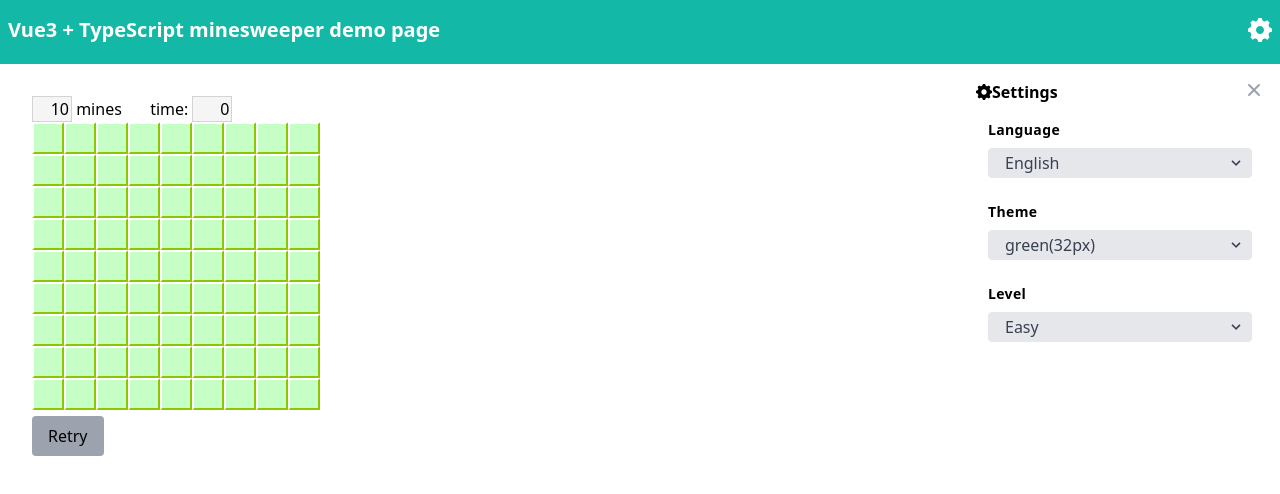
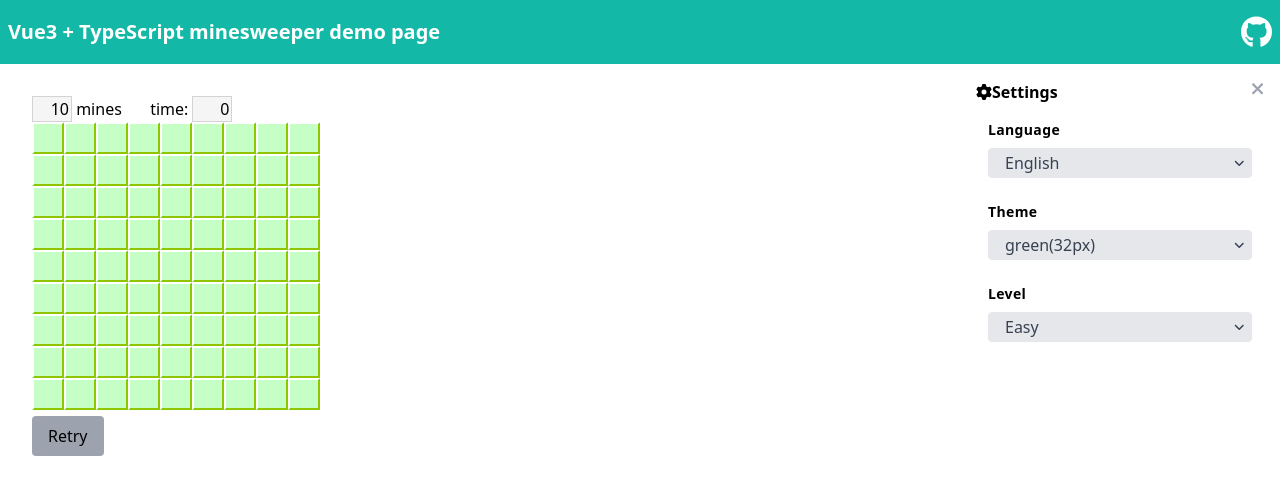
Before and after one commit to nejiko96/vue3-ts-minesweeper, a Vue app: page / in a window 1280 px wide. Both pictures are taken after a click on the button "Settings". Shown: the top 494 px of the page. Built offline with nearby package versions, Linux system fonts and the light colour scheme.

Commit message:
convert svgs to FontAwesome icons

```diff
--- a/src/App.vue
+++ b/src/App.vue
@@ -1,5 +1,6 @@
 <script setup lang="ts">
 import { ref } from 'vue'
+
 import { SettingsType } from '@/types'
 import { useSettingsStore } from '@/stores/settings'
 
@@ -23,54 +24,17 @@ const settingsOpen = ref(false)
         </span>
 
         <button>
-          <svg
-            class="w-6 h-6 fill-current"
-            viewBox="0 0 24 24"
-            xmlns="http://www.w3.org/2000/svg"
-          >
-            <path
-              d="
-                  M24 13.616
-                  v-3.232
-                  c-1.651-.587-2.694-.752-3.219-2.019
-                  v-.001
-                  c-.527-1.271.1-2.134.847-3.707
-                  l-2.285-2.285
-                  c-1.561.742-2.433 1.375-3.707.847
-                  h-.001
-                  c-1.269-.526-1.435-1.576-2.019-3.219
-                  h-3.232
-                  c-.582 1.635-.749 2.692-2.019 3.219
-                  h-.001
-                  c-1.271.528-2.132-.098-3.707-.847
-                  l-2.285 2.285
-                  c.745 1.568 1.375 2.434.847 3.707-.527 1.271-1.584 1.438-3.219 2.02
-                  v3.232
-                  c1.632.58 2.692.749 3.219 2.019.53 1.282-.114 2.166-.847 3.707
-                  l2.285 2.286c1.562-.743 2.434-1.375 3.707-.847
-                  h.001
-                  c1.27.526 1.436 1.579 2.019 3.219
-                  h3.232
-                  c.582-1.636.75-2.69 2.027-3.222
-                  h.001
-                  c1.262-.524 2.12.101 3.698.851
-                  l2.285-2.286
-                  c-.744-1.563-1.375-2.433-.848-3.706.527-1.271 1.588-1.44 3.221-2.021
-                  z
-                  m-12 2.384
-                  c-2.209 0-4-1.791-4-4
-                  s1.791-4 4-4 4 1.791 4 4-1.791 4-4 4
-                  z
-                "
-            />
-          </svg>
+          <fa
+            icon="fa-brands fa-github"
+            size="2xl"
+          />
         </button>
       </div>
     </nav>
   </header>
   <main class="">
     <div class="relative">
-      <MsGame :settings="settings" />
+      <ms-game :settings="settings" />
       <button
         class="
           text-white bg-teal-500 hover:bg-teal-400
@@ -83,10 +47,11 @@ const settingsOpen = ref(false)
         aria-controls="drawer-right"
         @click="settingsOpen = true"
       >
+        <fa icon="fa-gear" />
         Settings
       </button>
     </div>
-    <MsSettings
+    <ms-settings
       v-if="settingsOpen"
       @close="settingsOpen = false"
     />
--- a/src/components/MsBoard.vue
+++ b/src/components/MsBoard.vue
@@ -21,7 +21,7 @@ const overlay = computed(() => (
         v-for="(arr, i) in game.grid"
         :key="i"
       >
-        <MsCell
+        <ms-cell
           v-for="(value, j) in arr"
           :key="`${i}_${j}`"
           :row="i"
--- a/src/components/MsGame.vue
+++ b/src/components/MsGame.vue
@@ -77,7 +77,7 @@ watch(
     {{ locale.remain2 }}
     <span class="space" />
     {{ locale.timer1 }}
-    <MsTimer
+    <ms-timer
       class="text-box"
       interval="1s"
       :limit="999"
@@ -87,7 +87,7 @@ watch(
     <span class="space" />
     {{ clearMsg }}
     <br>
-    <MsBoard />
+    <ms-board />
     <p />
     <button
       class="bg-gray-400 hover:bg-gray-300 text-black rounded px-4 py-2"
--- a/src/components/MsSettings.vue
+++ b/src/components/MsSettings.vue
@@ -63,47 +63,7 @@ const mines = computed({
       id="drawer-right-label"
       class="inline-flex items-center mb-4 text-base font-semibold"
     >
-      <svg
-        class="w-4 h-4 fill-current"
-        viewBox="0 0 24 24"
-        xmlns="http://www.w3.org/2000/svg"
-      >
-        <path
-          d="
-            M24 13.616
-            v-3.232
-            c-1.651-.587-2.694-.752-3.219-2.019
-            v-.001
-            c-.527-1.271.1-2.134.847-3.707
-            l-2.285-2.285
-            c-1.561.742-2.433 1.375-3.707.847
-            h-.001
-            c-1.269-.526-1.435-1.576-2.019-3.219
-            h-3.232
-            c-.582 1.635-.749 2.692-2.019 3.219
-            h-.001
-            c-1.271.528-2.132-.098-3.707-.847
-            l-2.285 2.285
-            c.745 1.568 1.375 2.434.847 3.707-.527 1.271-1.584 1.438-3.219 2.02
-            v3.232
-            c1.632.58 2.692.749 3.219 2.019.53 1.282-.114 2.166-.847 3.707
-            l2.285 2.286c1.562-.743 2.434-1.375 3.707-.847
-            h.001
-            c1.27.526 1.436 1.579 2.019 3.219
-            h3.232
-            c.582-1.636.75-2.69 2.027-3.222
-            h.001
-            c1.262-.524 2.12.101 3.698.851
-            l2.285-2.286
-            c-.744-1.563-1.375-2.433-.848-3.706.527-1.271 1.588-1.44 3.221-2.021
-            z
-            m-12 2.384
-            c-2.209 0-4-1.791-4-4
-            s1.791-4 4-4 4 1.791 4 4-1.791 4-4 4
-            z
-          "
-        />
-      </svg>
+      <fa icon="fa-gear" />
       Settings
     </span>
 
@@ -118,34 +78,12 @@ const mines = computed({
         absolute top-2.5 right-2.5
         inline-flex items-center
       "
-      @click="$emit('close')"
+      @click="emit('close')"
     >
-      <svg
-        aria-hidden="true"
-        class="w-5 h-5"
-        fill="currentColor"
-        viewBox="0 0 20 20"
-        xmlns="http://www.w3.org/2000/svg"
-      ><path
-        fill-rule="evenodd"
-        d="
-          M4.293 4.293
-          a1 1 0 011.414 0
-          L10 8.586
-          l4.293-4.293
-          a1 1 0 111.414 1.414
-          L11.414 10
-          l4.293 4.293
-          a1 1 0 01-1.414 1.414
-          L10 11.414
-          l-4.293 4.293
-          a1 1 0 01-1.414-1.414
-          L8.586 10 4.293 5.707
-          a1 1 0 010-1.414
-          z
-        "
-        clip-rule="evenodd"
-      /></svg>
+      <fa
+        icon="fa-xmark"
+        size="lg"
+      />
       <span class="sr-only">Close menu</span>
     </button>
 
@@ -184,20 +122,10 @@ const mines = computed({
               text-gray-700
             "
           >
-            <svg
-              class="fill-current h-4 w-4"
-              xmlns="http://www.w3.org/2000/svg"
-              viewBox="0 0 20 20"
-            ><path
-              d="
-                M9.293 12.95
-                l.707.707
-                L15.657 8
-                l-1.414-1.414
-                L10 10.828 5.757 6.586 4.343 8
-                z
-              "
-            /></svg>
+            <fa
+              icon="fa-angle-down"
+              size="xs"
+            />
           </div>
         </div>
       </div>
@@ -241,20 +169,10 @@ const mines = computed({
               text-gray-700
             "
           >
-            <svg
-              class="fill-current h-4 w-4"
-              xmlns="http://www.w3.org/2000/svg"
-              viewBox="0 0 20 20"
-            ><path
-              d="
-                M9.293 12.95
-                l.707.707
-                L15.657 8
-                l-1.414-1.414
-                L10 10.828 5.757 6.586 4.343 8
-                z
-              "
-            /></svg>
+            <fa
+              icon="fa-angle-down"
+              size="xs"
+            />
           </div>
         </div>
       </div>
@@ -298,20 +216,10 @@ const mines = computed({
               text-gray-700
             "
           >
-            <svg
-              class="fill-current h-4 w-4"
-              xmlns="http://www.w3.org/2000/svg"
-              viewBox="0 0 20 20"
-            ><path
-              d="
-                M9.293 12.95
-                l.707.707
-                L15.657 8
-                l-1.414-1.414
-                L10 10.828 5.757 6.586 4.343 8
-                z
-              "
-            /></svg>
+            <fa
+              icon="fa-angle-down"
+              size="xs"
+            />
           </div>
         </div>
       </div>
--- a/src/main.ts
+++ b/src/main.ts
@@ -1,8 +1,20 @@
 import { createApp } from 'vue'
 import { createPinia } from 'pinia'
+
+import { library } from '@fortawesome/fontawesome-svg-core'
+import { FontAwesomeIcon } from '@fortawesome/vue-fontawesome'
+import { faAngleDown, faGear, faXmark } from '@fortawesome/free-solid-svg-icons'
+import { faGithub } from '@fortawesome/free-brands-svg-icons'
+
 import './index.css'
 import App from './App.vue'
 
+library.add(faAngleDown)
+library.add(faGear)
+library.add(faGithub)
+library.add(faXmark)
+
 createApp(App)
+  .component('fa', FontAwesomeIcon)
   .use(createPinia())
   .mount('#app')
```
